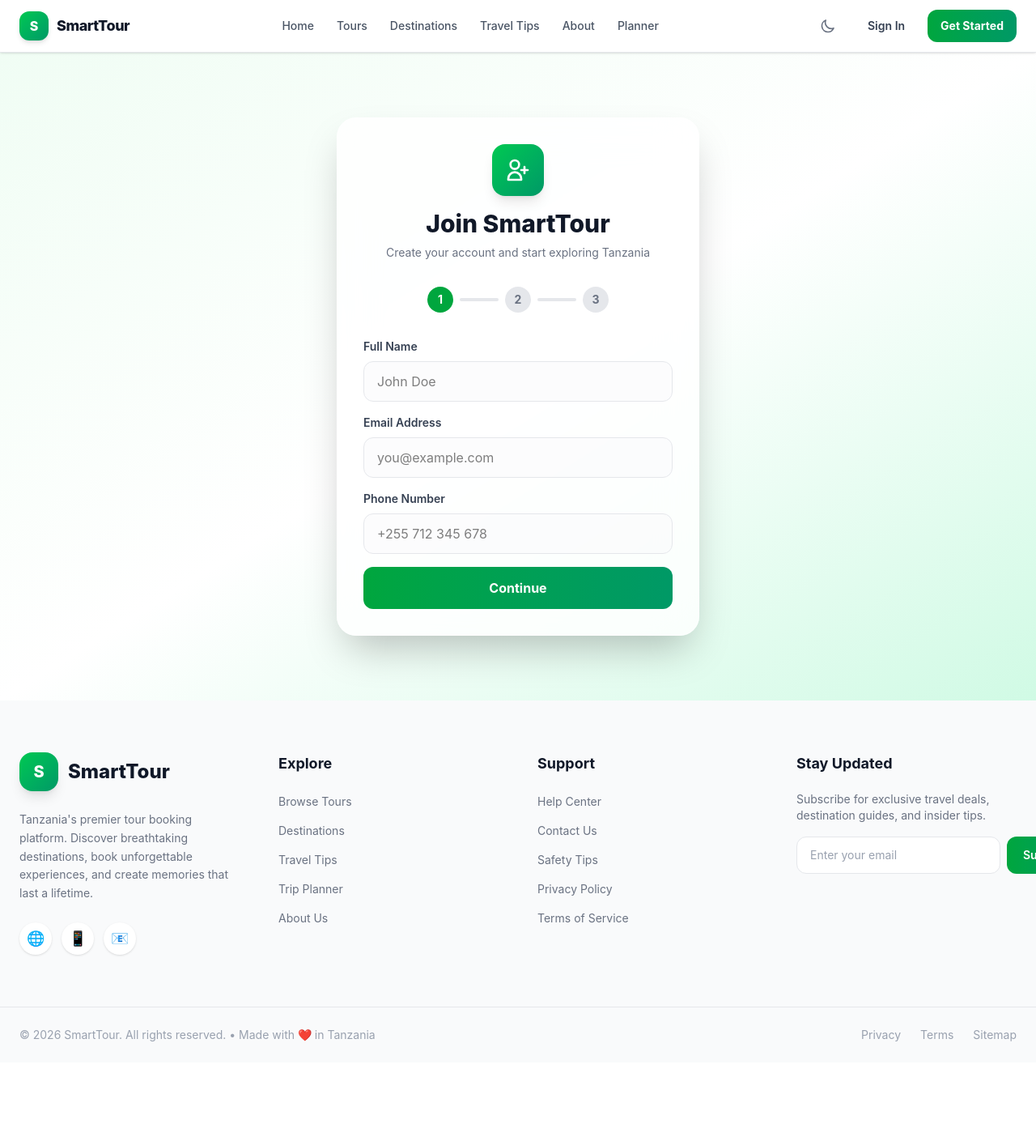
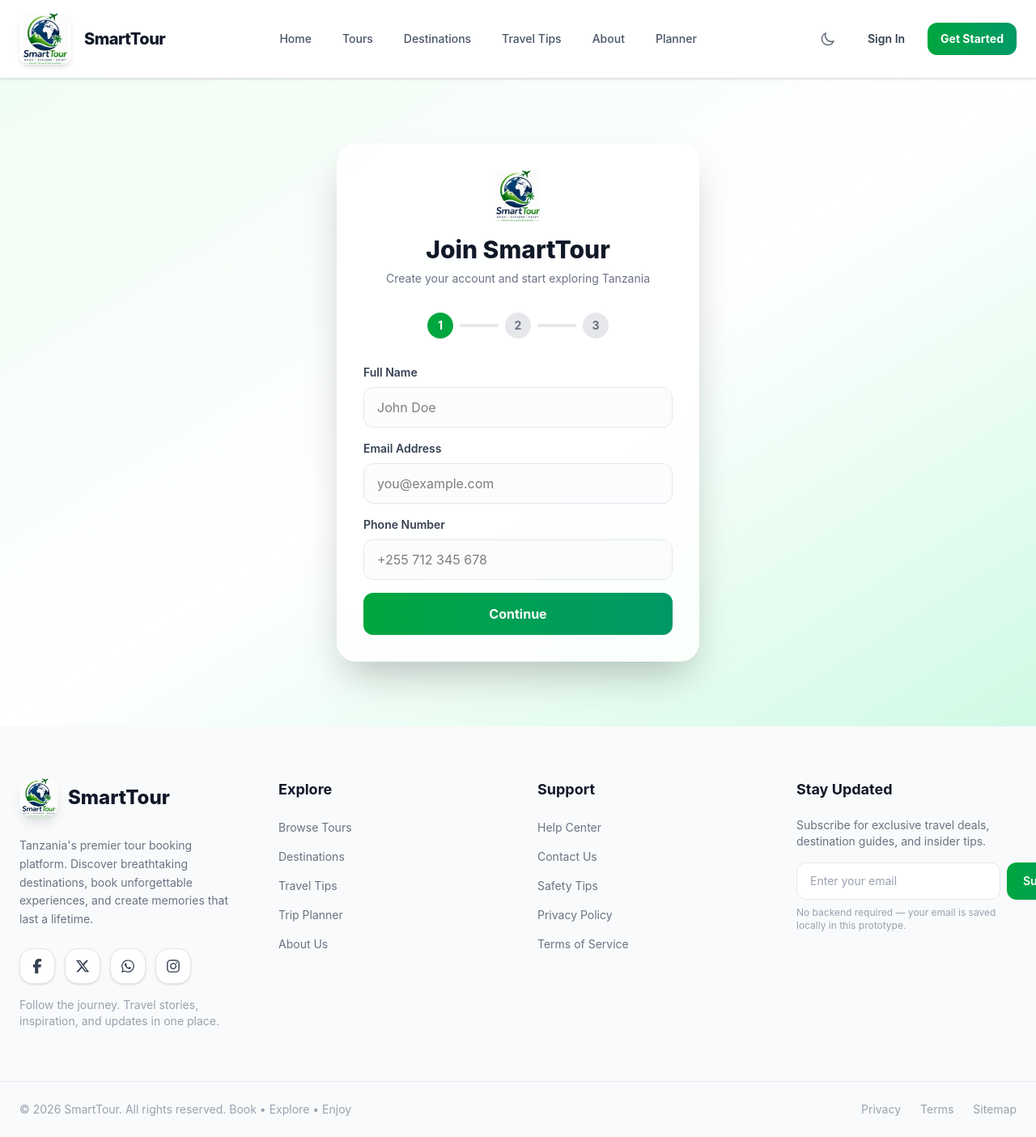
Before and after one commit to norbzCk/tour-, a React (Vite) app in the folder smart-tour-booking/: page /register in a window 1280 px wide. Shown: the top 1404 px of the page at 81% size. Before the commit the page ends 1312 px from the top, so only its background shows below. Built offline with nearby package versions, Linux system fonts and the light colour scheme.

Commit message:
UI Improvements and fixes

```diff
--- a/smart-tour-booking/src/components/Footer.jsx
+++ b/smart-tour-booking/src/components/Footer.jsx
@@ -1,6 +1,7 @@
 import { useState } from "react";
 import { Link } from "react-router-dom";
 import { motion } from "framer-motion";
+import { FaFacebookF, FaInstagram, FaWhatsapp, FaXTwitter } from "react-icons/fa6";
 import { useToast } from "../hooks/useToast";
 import { useTheme } from "../context/ThemeContext";
 
@@ -8,32 +9,55 @@ function Footer() {
   const { addToast } = useToast();
   const { isDark } = useTheme();
   const [email, setEmail] = useState("");
+  const [isSubmitting, setIsSubmitting] = useState(false);
 
   const isValidEmail = (value) => {
     return /^[^\s@]+@[^\s@]+\.[^\s@]+$/.test(value);
   };
 
-  const handleSubscribe = () => {
-    if (!email) {
+  const handleSubscribe = (event) => {
+    event.preventDefault();
+
+    if (!email.trim()) {
       addToast("Please enter your email address.", "error");
       return;
     }
 
-    if (!isValidEmail(email)) {
+    const normalizedEmail = email.trim().toLowerCase();
+
+    if (!isValidEmail(normalizedEmail)) {
       addToast("Please enter a valid email address.", "error");
       return;
     }
 
+    setIsSubmitting(true);
+
+    try {
       const subscribers = JSON.parse(localStorage.getItem("subscribers") || "[]");
-    if (subscribers.includes(email.toLowerCase())) {
+      if (subscribers.includes(normalizedEmail)) {
+        setIsSubmitting(false);
         addToast("This email is already subscribed.", "info");
         return;
       }
 
-    localStorage.setItem("subscribers", JSON.stringify([...subscribers, email.toLowerCase()]));
+      window.setTimeout(() => {
+        localStorage.setItem("subscribers", JSON.stringify([...subscribers, normalizedEmail]));
         setEmail("");
+        setIsSubmitting(false);
         addToast("Subscribed successfully! You will receive travel updates.", "success");
+      }, 600);
+    } catch {
+      setIsSubmitting(false);
+      addToast("We could not save your subscription right now. Please try again.", "error");
+    }
   };
+
+  const socialLinks = [
+    { href: "https://www.facebook.com/", icon: <FaFacebookF />, label: "Facebook" },
+    { href: "https://x.com/", icon: <FaXTwitter />, label: "X" },
+    { href: "https://wa.me/255712345678", icon: <FaWhatsapp />, label: "WhatsApp" },
+    { href: "https://www.instagram.com/", icon: <FaInstagram />, label: "Instagram" },
+  ];
 
   return (
     <footer className={`relative transition-colors duration-300 ${isDark ? "bg-slate-950 text-gray-300" : "bg-gray-50 text-gray-600"}`}>
@@ -46,23 +70,33 @@ function Footer() {
           className="md:col-span-1"
         >
           <Link to="/" className="flex items-center gap-3 mb-6">
-            <div className="w-12 h-12 bg-gradient-to-br from-green-500 to-emerald-600 rounded-2xl flex items-center justify-center shadow-lg">
-              <span className="text-white font-extrabold text-xl">S</span>
-            </div>
+            <img src="/Logo.png" alt="SmartTour" className="w-12 h-12 object-contain rounded-2xl shadow-lg" />
             <span className={`text-2xl font-extrabold ${isDark ? "text-white" : "text-gray-900"}`}>SmartTour</span>
           </Link>
           <p className={`text-sm leading-relaxed mb-6 ${isDark ? "text-gray-400" : "text-gray-500"}`}>
             Tanzania's premier tour booking platform. Discover breathtaking destinations, book unforgettable experiences, and create memories that last a lifetime.
           </p>
-          <div className="flex gap-3">
-            {["🌐", "📱", "📧"].map((icon, i) => (
-              <div key={i} className={`w-10 h-10 rounded-full flex items-center justify-center text-lg cursor-pointer transition ${
-                isDark ? "bg-slate-800 hover:bg-green-600 text-gray-300" : "bg-white hover:bg-green-600 text-gray-600 shadow-sm"
-              }`}>
-                {icon}
-              </div>
+          <div className="flex flex-wrap gap-3">
+            {socialLinks.map((item) => (
+              <a
+                key={item.label}
+                href={item.href}
+                target="_blank"
+                rel="noreferrer"
+                aria-label={item.label}
+                className={`group flex h-11 w-11 items-center justify-center rounded-2xl border transition-all duration-300 hover:-translate-y-1 hover:shadow-lg ${
+                  isDark
+                    ? "border-slate-700 bg-slate-900 text-gray-300 hover:border-green-500 hover:bg-green-600 hover:text-white"
+                    : "border-gray-200 bg-white text-gray-700 hover:border-green-500 hover:bg-green-600 hover:text-white shadow-sm"
+                }`}
+              >
+                <span className="text-lg transition-transform group-hover:scale-110">{item.icon}</span>
+              </a>
             ))}
           </div>
+          <p className={`mt-4 text-sm ${isDark ? "text-gray-500" : "text-gray-400"}`}>
+            Follow the journey. Travel stories, inspiration, and updates in one place.
+          </p>
         </motion.div>
 
         {/* Explore */}
@@ -126,6 +160,7 @@ function Footer() {
           <p className={`text-sm mb-4 ${isDark ? "text-gray-400" : "text-gray-500"}`}>
             Subscribe for exclusive travel deals, destination guides, and insider tips.
           </p>
+          <form onSubmit={handleSubscribe} className="space-y-2">
             <div className="flex gap-2">
               <input
                 type="email"
@@ -137,19 +172,24 @@ function Footer() {
                 }`}
               />
               <button
-              onClick={handleSubscribe}
-              className="px-5 py-3 bg-gradient-to-r from-green-600 to-emerald-600 rounded-xl font-semibold text-sm text-white hover:shadow-lg hover:shadow-green-500/30 transition transform hover:-translate-y-0.5"
+                type="submit"
+                disabled={isSubmitting}
+                className="px-5 py-3 bg-gradient-to-r from-green-600 to-emerald-600 rounded-xl font-semibold text-sm text-white hover:shadow-lg hover:shadow-green-500/30 transition transform hover:-translate-y-0.5 disabled:opacity-70 disabled:cursor-not-allowed"
               >
-              Subscribe
+                {isSubmitting ? "Joining..." : "Subscribe"}
               </button>
             </div>
+            <p className={`text-xs ${isDark ? "text-gray-500" : "text-gray-400"}`}>
+              No backend required — your email is saved locally in this prototype.
+            </p>
+          </form>
         </motion.div>
       </div>
 
       <div className={`border-t ${isDark ? "border-slate-800" : "border-gray-200"}`}>
         <div className="max-w-7xl mx-auto px-6 py-6 flex flex-col md:flex-row justify-between items-center gap-4">
           <p className={`text-sm ${isDark ? "text-gray-500" : "text-gray-400"}`}>
-            © 2026 SmartTour. All rights reserved. • Made with ❤️ in Tanzania
+            © 2026 SmartTour. All rights reserved. Book • Explore • Enjoy
           </p>
           <div className="flex items-center gap-6 text-sm">
             <Link to="/privacy" className={`hover:text-green-500 transition-colors ${isDark ? "text-gray-500" : "text-gray-400"}`}>Privacy</Link>
--- a/smart-tour-booking/src/components/Navbar.jsx
+++ b/smart-tour-booking/src/components/Navbar.jsx
@@ -52,48 +52,46 @@ function Navbar() {
       className="bg-white/90 dark:bg-slate-900/90 backdrop-blur-xl border-b border-gray-200 dark:border-slate-800 sticky top-0 z-50 shadow-sm transition-colors duration-300"
     >
       <div className="max-w-7xl mx-auto px-4 sm:px-6">
-        <div className="flex justify-between items-center h-16">
-          <Link to="/" className="flex items-center gap-2.5 flex-shrink-0">
-            <div className="w-9 h-9 bg-gradient-to-br from-green-500 to-emerald-600 rounded-xl flex items-center justify-center shadow-md">
-              <span className="text-white font-extrabold text-base">S</span>
-            </div>
-            <span className="text-lg font-extrabold text-gray-900 dark:text-white tracking-tight hidden sm:block">SmartTour</span>
+        <div className="flex justify-between items-center h-24">
+          <Link to="/" className="flex items-center gap-4 flex-shrink-0">
+            <img src="/Logo.png" alt="SmartTour" className="w-16 h-16 object-contain rounded-xl shadow-md" />
+            <span className="text-xl font-extrabold text-gray-900 dark:text-white tracking-tight hidden sm:block">SmartTour</span>
           </Link>
 
-          <div className="hidden md:flex items-center gap-1">
+          <div className="hidden md:flex items-center gap-1.5">
             <Link
               to="/"
-              className="px-3 py-2 rounded-lg text-sm font-medium text-gray-600 dark:text-slate-300 hover:text-green-700 dark:hover:text-green-400 hover:bg-green-50 dark:hover:bg-slate-800/50 transition-colors"
+              className="px-4 py-2.5 rounded-lg text-sm font-medium text-gray-600 dark:text-slate-300 hover:text-green-700 dark:hover:text-green-400 hover:bg-green-50 dark:hover:bg-slate-800/50 transition-colors"
             >
               Home
             </Link>
             <Link
               to="/tours"
-              className="px-3 py-2 rounded-lg text-sm font-medium text-gray-600 dark:text-slate-300 hover:text-green-700 dark:hover:text-green-400 hover:bg-green-50 dark:hover:bg-slate-800/50 transition-colors"
+              className="px-4 py-2.5 rounded-lg text-sm font-medium text-gray-600 dark:text-slate-300 hover:text-green-700 dark:hover:text-green-400 hover:bg-green-50 dark:hover:bg-slate-800/50 transition-colors"
             >
               Tours
             </Link>
             <Link
               to="/destinations"
-              className="px-3 py-2 rounded-lg text-sm font-medium text-gray-600 dark:text-slate-300 hover:text-green-700 dark:hover:text-green-400 hover:bg-green-50 dark:hover:bg-slate-800/50 transition-colors"
+              className="px-4 py-2.5 rounded-lg text-sm font-medium text-gray-600 dark:text-slate-300 hover:text-green-700 dark:hover:text-green-400 hover:bg-green-50 dark:hover:bg-slate-800/50 transition-colors"
             >
               Destinations
             </Link>
             <Link
               to="/travel-tips"
-              className="px-3 py-2 rounded-lg text-sm font-medium text-gray-600 dark:text-slate-300 hover:text-green-700 dark:hover:text-green-400 hover:bg-green-50 dark:hover:bg-slate-800/50 transition-colors"
+              className="px-4 py-2.5 rounded-lg text-sm font-medium text-gray-600 dark:text-slate-300 hover:text-green-700 dark:hover:text-green-400 hover:bg-green-50 dark:hover:bg-slate-800/50 transition-colors"
             >
               Travel Tips
             </Link>
             <Link
               to="/about"
-              className="px-3 py-2 rounded-lg text-sm font-medium text-gray-600 dark:text-slate-300 hover:text-green-700 dark:hover:text-green-400 hover:bg-green-50 dark:hover:bg-slate-800/50 transition-colors"
+              className="px-4 py-2.5 rounded-lg text-sm font-medium text-gray-600 dark:text-slate-300 hover:text-green-700 dark:hover:text-green-400 hover:bg-green-50 dark:hover:bg-slate-800/50 transition-colors"
             >
               About
             </Link>
             <Link
               to="/planner"
-              className="px-3 py-2 rounded-lg text-sm font-medium text-gray-600 dark:text-slate-300 hover:text-green-700 dark:hover:text-green-400 hover:bg-green-50 dark:hover:bg-slate-800/50 transition-colors"
+              className="px-4 py-2.5 rounded-lg text-sm font-medium text-gray-600 dark:text-slate-300 hover:text-green-700 dark:hover:text-green-400 hover:bg-green-50 dark:hover:bg-slate-800/50 transition-colors"
             >
               Planner
             </Link>
@@ -101,7 +99,7 @@ function Navbar() {
             {user?.role === "admin" && (
               <Link
                 to="/admin"
-                className="px-3 py-2 rounded-lg text-sm font-medium text-gray-600 dark:text-slate-300 hover:text-green-700 dark:hover:text-green-400 hover:bg-green-50 dark:hover:bg-slate-800/50 transition-colors"
+                className="px-4 py-2.5 rounded-lg text-sm font-medium text-gray-600 dark:text-slate-300 hover:text-green-700 dark:hover:text-green-400 hover:bg-green-50 dark:hover:bg-slate-800/50 transition-colors"
               >
                 Admin Panel
               </Link>
@@ -110,7 +108,7 @@ function Navbar() {
             {user?.role === "guide" && (
               <Link
                 to="/guide"
-                className="px-3 py-2 rounded-lg text-sm font-medium text-gray-600 dark:text-slate-300 hover:text-green-700 dark:hover:text-green-400 hover:bg-green-50 dark:hover:bg-slate-800/50 transition-colors"
+                className="px-4 py-2.5 rounded-lg text-sm font-medium text-gray-600 dark:text-slate-300 hover:text-green-700 dark:hover:text-green-400 hover:bg-green-50 dark:hover:bg-slate-800/50 transition-colors"
               >
                 Guide Dashboard
               </Link>
@@ -119,7 +117,7 @@ function Navbar() {
             {user?.role === "operator" && (
               <Link
                 to="/operator"
-                className="px-3 py-2 rounded-lg text-sm font-medium text-gray-600 dark:text-slate-300 hover:text-green-700 dark:hover:text-green-400 hover:bg-green-50 dark:hover:bg-slate-800/50 transition-colors"
+                className="px-4 py-2.5 rounded-lg text-sm font-medium text-gray-600 dark:text-slate-300 hover:text-green-700 dark:hover:text-green-400 hover:bg-green-50 dark:hover:bg-slate-800/50 transition-colors"
               >
                 Operator Dashboard
               </Link>
@@ -243,7 +241,7 @@ function Navbar() {
               <div className="relative">
                 <button
                   onClick={() => setProfileOpen(!profileOpen)}
-                  className="flex items-center gap-2.5 pl-1 pr-2 py-1.5 rounded-xl hover:bg-gray-100 dark:hover:bg-slate-800 transition-colors"
+                  className="flex items-center gap-2.5 pl-1 pr-3 py-2 rounded-xl hover:bg-gray-100 dark:hover:bg-slate-800 transition-colors"
                 >
                   <div className="w-8 h-8 rounded-full bg-gradient-to-br from-green-500 to-emerald-600 flex items-center justify-center text-white font-bold text-xs shadow-sm">
                     {getInitials(user.name)}
@@ -358,7 +356,7 @@ function Navbar() {
 
           <button
             onClick={() => setMobileOpen(!mobileOpen)}
-            className="md:hidden p-2 rounded-lg text-gray-600 dark:text-slate-300 hover:bg-gray-100 dark:hover:bg-slate-800 transition-colors"
+            className="md:hidden p-2.5 rounded-lg text-gray-600 dark:text-slate-300 hover:bg-gray-100 dark:hover:bg-slate-800 transition-colors"
           >
             <svg className="w-6 h-6" fill="none" viewBox="0 0 24 24" stroke="currentColor">
               {mobileOpen ? (
--- a/smart-tour-booking/src/components/admin/AdminSidebar.jsx
+++ b/smart-tour-booking/src/components/admin/AdminSidebar.jsx
@@ -5,15 +5,12 @@ import {
   FaChartBar,
   FaHistory,
   FaTachometerAlt,
-  FaSignOutAlt,
   FaUserTie,
   FaCalendarAlt,
 } from "react-icons/fa";
-import { useAuth } from "../../context/AuthContext";
 import { useTheme } from "../../context/ThemeContext";
 
 function AdminSidebar() {
-  const { logout } = useAuth();
   const { isDark } = useTheme();
 
   const navItems = [
@@ -27,17 +24,9 @@ function AdminSidebar() {
   ];
 
   return (
-    <aside className={`w-72 shadow-xl min-h-screen flex flex-col transition-colors duration-300 ${isDark ? "bg-gray-800 border-r border-gray-700" : "bg-white"}`}>
-      <div className={`p-6 border-b ${isDark ? "border-gray-700" : "border-gray-100"}`}>
-        <div className="flex items-center gap-3">
-          <div className="w-10 h-10 bg-gradient-to-br from-green-500 to-emerald-600 rounded-xl flex items-center justify-center shadow-md">
-            <span className="text-white font-extrabold text-lg">S</span>
-          </div>
-          <div>
-            <h2 className={`text-xl font-extrabold ${isDark ? "text-white" : "text-gray-900"}`}>SmartTour</h2>
-            <p className={`text-xs font-medium ${isDark ? "text-gray-400" : "text-gray-500"}`}>Admin Panel</p>
-          </div>
-        </div>
+    <aside className={`w-72 shadow-xl min-h-screen flex flex-col transition-colors duration-300 ${isDark ? "bg-gray-800 border-r border-gray-700" : "bg-white border-r border-gray-200"}`}>
+      <div className={`p-6 border-b ${isDark ? "border-gray-700" : "border-gray-200"}`}>
+        <h2 className={`text-xl font-extrabold ${isDark ? "text-white" : "text-gray-900"}`}>Admin Panel</h2>
       </div>
 
       <nav className="flex-1 p-4 space-y-1">
@@ -63,18 +52,6 @@ function AdminSidebar() {
           </NavLink>
         ))}
       </nav>
-
-      <div className={`p-4 border-t ${isDark ? "border-gray-700" : "border-gray-100"}`}>
-        <button
-          onClick={logout}
-          className={`flex items-center gap-3 px-4 py-3 rounded-xl text-sm font-semibold transition w-full ${
-            isDark ? "text-red-400 hover:bg-red-900/30" : "text-red-600 hover:bg-red-50"
-          }`}
-        >
-          <FaSignOutAlt className="w-5 h-5" />
-          Sign Out
-        </button>
-      </div>
     </aside>
   );
 }
--- /dev/null
+++ b/smart-tour-booking/src/components/admin/RoleBadge.jsx
@@ -0,0 +1,36 @@
+import { useTheme } from "../../context/ThemeContext";
+
+function RoleBadge({ role }) {
+  const { isDark } = useTheme();
+
+  const roleConfig = {
+    admin: {
+      label: "Admin",
+      className: isDark ? "bg-red-900/50 text-red-300" : "bg-red-100 text-red-700",
+    },
+    guide: {
+      label: "Guide",
+      className: isDark ? "bg-blue-900/50 text-blue-300" : "bg-blue-100 text-blue-700",
+    },
+    operator: {
+      label: "Operator",
+      className: isDark ? "bg-purple-900/50 text-purple-300" : "bg-purple-100 text-purple-700",
+    },
+    tourist: {
+      label: "Tourist",
+      className: isDark ? "bg-green-900/50 text-green-300" : "bg-green-100 text-green-700",
+    },
+  };
+
+  const config = roleConfig[role] || roleConfig.tourist;
+
+  return (
+    <span
+      className={`px-3 py-1 rounded-full text-sm font-medium ${config.className}`}
+    >
+      {config.label}
+    </span>
+  );
+}
+
+export default RoleBadge;
--- a/smart-tour-booking/src/pages/Login.jsx
+++ b/smart-tour-booking/src/pages/Login.jsx
@@ -51,18 +51,16 @@ function Login() {
         className="w-full max-w-md bg-white/90 dark:bg-slate-800/90 backdrop-blur-xl rounded-3xl p-8 shadow-2xl border border-green-100/50 dark:border-slate-700/50"
       >
         <div className="text-center mb-8">
-          <motion.div
+          <motion.img
+            src="/Logo.png"
+            alt="SmartTour"
             initial={{ scale: 0, rotate: -180 }}
             animate={{ scale: 1, rotate: 0 }}
             transition={{ delay: 0.2, type: "spring", stiffness: 200 }}
-            className="inline-flex items-center justify-center w-16 h-16 bg-gradient-to-br from-green-500 to-emerald-600 rounded-2xl shadow-lg mb-4"
-          >
-            <svg xmlns="http://www.w3.org/2000/svg" className="h-8 w-8 text-white" fill="none" viewBox="0 0 24 24" stroke="currentColor">
-              <path strokeLinecap="round" strokeLinejoin="round" strokeWidth={2} d="M3.055 11H5a2 2 0 012 2v1a2 2 0 002 2 2 2 0 012 2v2.945M8 3.935V5.5A2.5 2.5 0 0010.5 8h.5a2 2 0 012 2 2 2 0 104 0 2 2 0 012-2h1.064M15 20.488V18a2 2 0 012-2h3.064M21 12a9 9 0 11-18 0 9 9 0 0118 0z" />
-            </svg>
-          </motion.div>
+            className="w-16 h-16 object-contain mx-auto mb-4"
+          />
           <h1 className="text-3xl font-extrabold text-gray-900 dark:text-white">SmartTour</h1>
-          <p className="text-sm text-gray-505 dark:text-slate-400 mt-2">Your journey begins with a single click</p>
+          <p className="text-sm text-gray-500 dark:text-slate-400 mt-2">Your journey begins with a single click</p>
         </div>
 
         {error && (
--- a/smart-tour-booking/src/pages/Register.jsx
+++ b/smart-tour-booking/src/pages/Register.jsx
@@ -77,11 +77,7 @@ function Register() {
         className="w-full max-w-md bg-white/80 dark:bg-gray-800/80 backdrop-blur-xl rounded-3xl p-8 shadow-2xl border border-white/50 dark:border-gray-700/50"
       >
         <div className="text-center mb-8">
-          <div className="inline-flex items-center justify-center w-16 h-16 bg-gradient-to-br from-green-500 to-emerald-600 rounded-2xl shadow-lg mb-4">
-            <svg xmlns="http://www.w3.org/2000/svg" className="h-8 w-8 text-white" fill="none" viewBox="0 0 24 24" stroke="currentColor">
-              <path strokeLinecap="round" strokeLinejoin="round" strokeWidth={2} d="M18 9v3m0 0v3m0-3h3m-3 0h-3m-2-5a4 4 0 11-8 0 4 4 0 018 0zM3 20a6 6 0 0112 0v1H3v-1z" />
-            </svg>
-          </div>
+          <img src="/Logo.png" alt="SmartTour" className="w-16 h-16 object-contain mx-auto mb-4" />
           <h1 className="text-3xl font-extrabold text-gray-900 dark:text-white">Join SmartTour</h1>
           <p className="text-sm text-gray-500 dark:text-gray-400 mt-2">
             Create your account and start exploring Tanzania
--- a/smart-tour-booking/src/pages/admin/Users.jsx
+++ b/smart-tour-booking/src/pages/admin/Users.jsx
@@ -4,7 +4,7 @@ import { useData } from "../../context/DataContext";
 import { useTheme } from "../../context/ThemeContext";
 import PageHeader from "../../components/admin/PageHeader";
 import SearchBar from "../../components/admin/SearchBar";
-import StatusBadge from "../../components/admin/StatusBadge";
+import RoleBadge from "../../components/admin/RoleBadge";
 
 function Users() {
   const { users, addUser, updateUser, deleteUser } = useData();
@@ -170,7 +170,7 @@ function Users() {
                   <td className={`py-4 text-sm px-6 ${isDark ? "text-gray-300" : "text-gray-600"}`}>{user.email}</td>
                   <td className={`py-4 text-sm px-6 ${isDark ? "text-gray-300" : "text-gray-600"}`}>{user.phone || "—"}</td>
                   <td className="py-4 px-6">
-                    <StatusBadge status={user.role === "admin" ? "Confirmed" : "Pending"} />
+                    <RoleBadge role={user.role} />
                   </td>
                   <td className={`py-4 text-sm px-6 ${isDark ? "text-gray-300" : "text-gray-600"}`}>{user.joinedAt}</td>
                   <td className="py-4 px-6">
```
Also changed, not shown: smart-tour-booking/public/Logo.png (added). Lines whose indentation alone changed are shown as unchanged.
